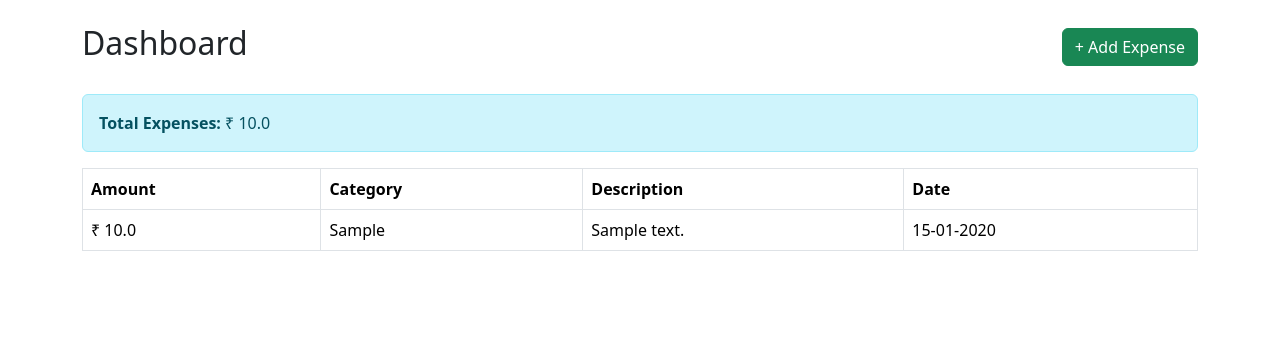
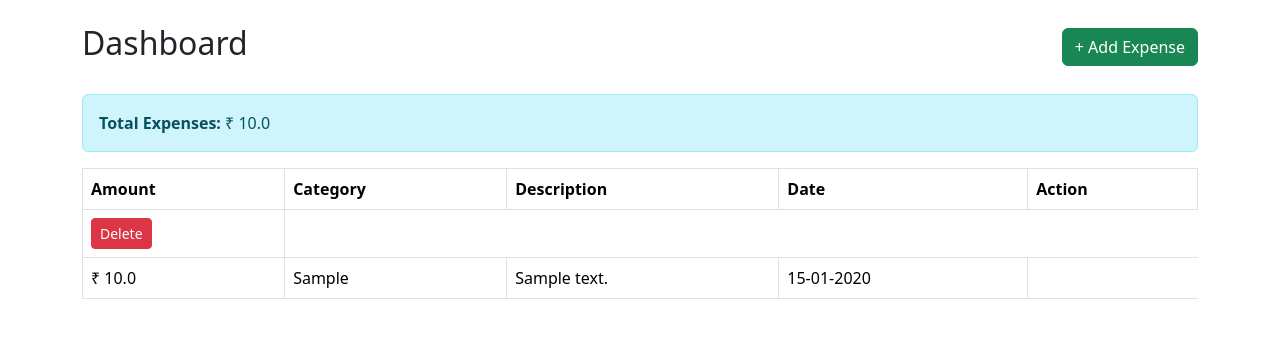
Before and after one commit to Vishal07-hcr/Xpenser, a Flask app: page /dashboard in a window 1280 px wide. Shown: the part 65-403 px from the top of the page. Run offline with Flask 3, Linux system fonts and the light colour scheme; a user stored in the database is signed in; tables that the repository leaves empty hold one stand-in row (values such as "Sample post").

Commit message:
Add delete expense functionality and update dashboard layout

```diff
--- a/app.py
+++ b/app.py
@@ -144,6 +144,24 @@ def add_expense():
         return redirect(url_for("dashboard"))
 
     return render_template("add_expense.html", form=form)
+
+# ---------------- DELETE EXPENSE ----------------
+@app.route("/delete-expense/<int:expense_id>", methods=["POST"])
+@login_required
+def delete_expense(expense_id):
+
+    expense = Expense.query.filter_by(
+        id=expense_id,
+        user_id=current_user.id
+    ).first_or_404()
+
+    db.session.delete(expense)
+    db.session.commit()
+
+    flash("Expense deleted successfully!", "success")
+
+    return redirect(url_for("dashboard"))
+
 # ---------------- LOGOUT ----------------
 @app.route("/logout")
 @login_required
--- a/templates/dashboard.html
+++ b/templates/dashboard.html
@@ -33,6 +33,7 @@ Dashboard
             <th>Category</th>
             <th>Description</th>
             <th>Date</th>
+            <th>Action</th>
         </tr>
 
     </thead>
@@ -40,6 +41,18 @@ Dashboard
     <tbody>
 
         {% for expense in expenses %}
+
+        <td>
+    <form action="{{ url_for('delete_expense', expense_id=expense.id) }}"
+          method="POST"
+          onsubmit="return confirm('Delete this expense?');">
+
+        <button class="btn btn-danger btn-sm">
+            Delete
+        </button>
+
+    </form>
+</td>
 
         <tr>
 
```
